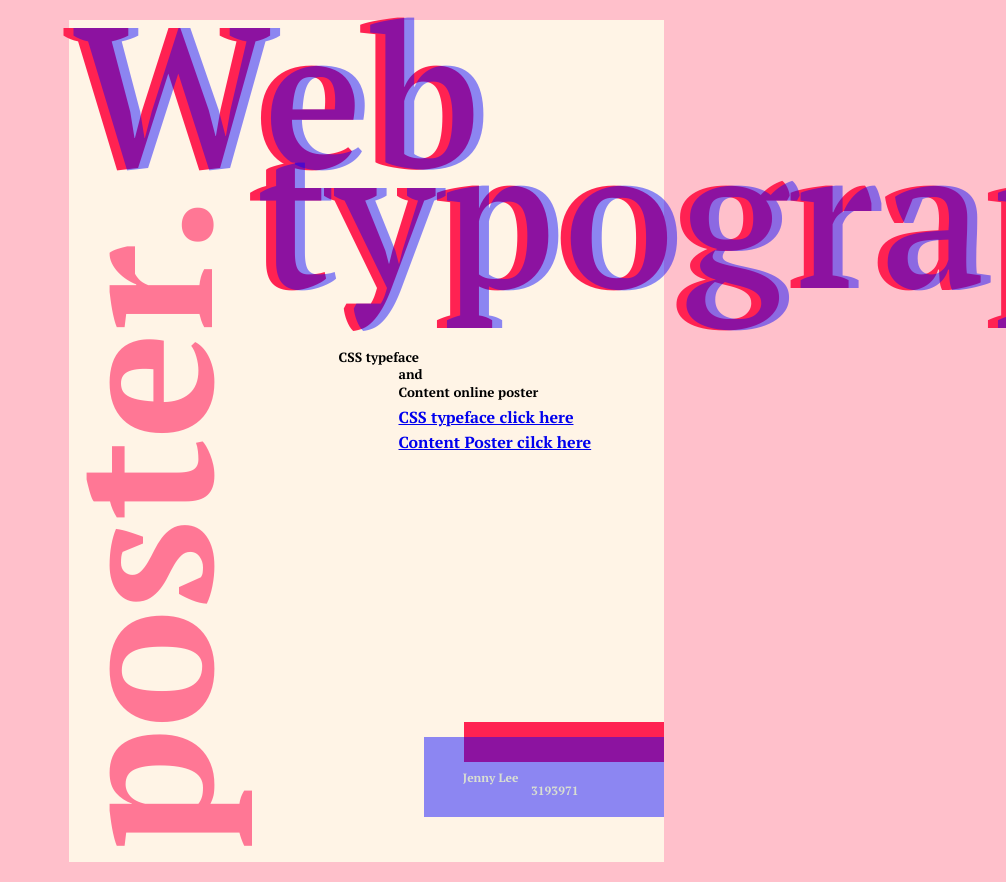
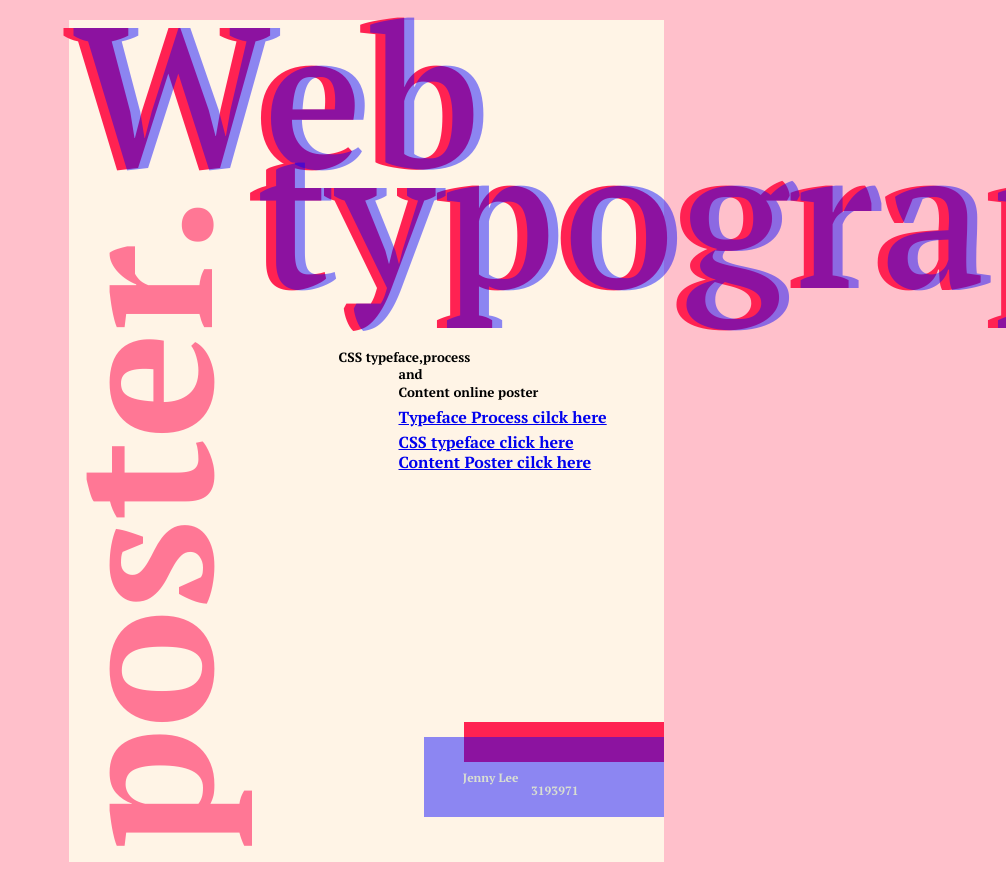
Before and after one commit to eunjenny/eunjenny.github.io, a plain HTML site: page webmain/jennypostermain.html in a window 1280 px wide. Shown: the top 882 px of the page, without its empty margins (274-1280 px from the left). Drawn offline with Linux system fonts and the light colour scheme.

Commit message:
add files

```diff
--- a/webmain/jennypostermain.html
+++ b/webmain/jennypostermain.html
@@ -19,15 +19,16 @@
 
 	  <div id="design"> <p>poster.</p> </div>
 
-	  <div id="paragraphone"> <p>CSS typeface</p> </div>
+	  <div id="paragraphone"> <p>CSS typeface,process</p> </div>
 	  <div id="paragraphtwo"> <p>and<br>Content online poster</p> </div>
+	  <div id="processlink"><p>
+	  <a href="https://eunjenny.github.io/process%20folder/typeprocess.html" target="_blank">Typeface Process cilck here</a></p></div>
 	  <div id="typelink"><p>
 	  <a href="https://eunjenny.github.io/jennytypeface/jennytypeface.html" target="_blank">CSS typeface click here</a></p></div>
 	  <div id="posterlink"><p>
 	  <a href="https://eunjenny.github.io/onlineposter/untitled.html" target="_blank">Content Poster cilck here</a></p></div>
 	  <div id="recone"></div>
 	  <div id="rectwo"></div>
-
 	  <div id="paragraphthree"> <p>Jenny Lee</p> </div>
 	  <div id="paragraphfour"> <p>3193971</p> </div>
 
--- a/webmain/style.css
+++ b/webmain/style.css
@@ -83,17 +83,24 @@ filter: progid:DXImageTransform.Microsoft.BasicImage(rotation=3);
   left: 330px;
 }
 
-#typelink{
+#processlink{
   font-size: 12pt;
   position: absolute;
   top: 370px;
   left: 330px;
 }
-#posterlink{
+#typelink{
   font-size: 12pt;
   position: absolute;
   top: 395px;
   left: 330px;
+}
+#posterlink{
+  font-size: 12pt;
+  position: absolute;
+  top: 415px;
+  left: 330px;
+
 }
 #recone {
   width: 200px;
```
Also changed, not shown: 1 other file.
